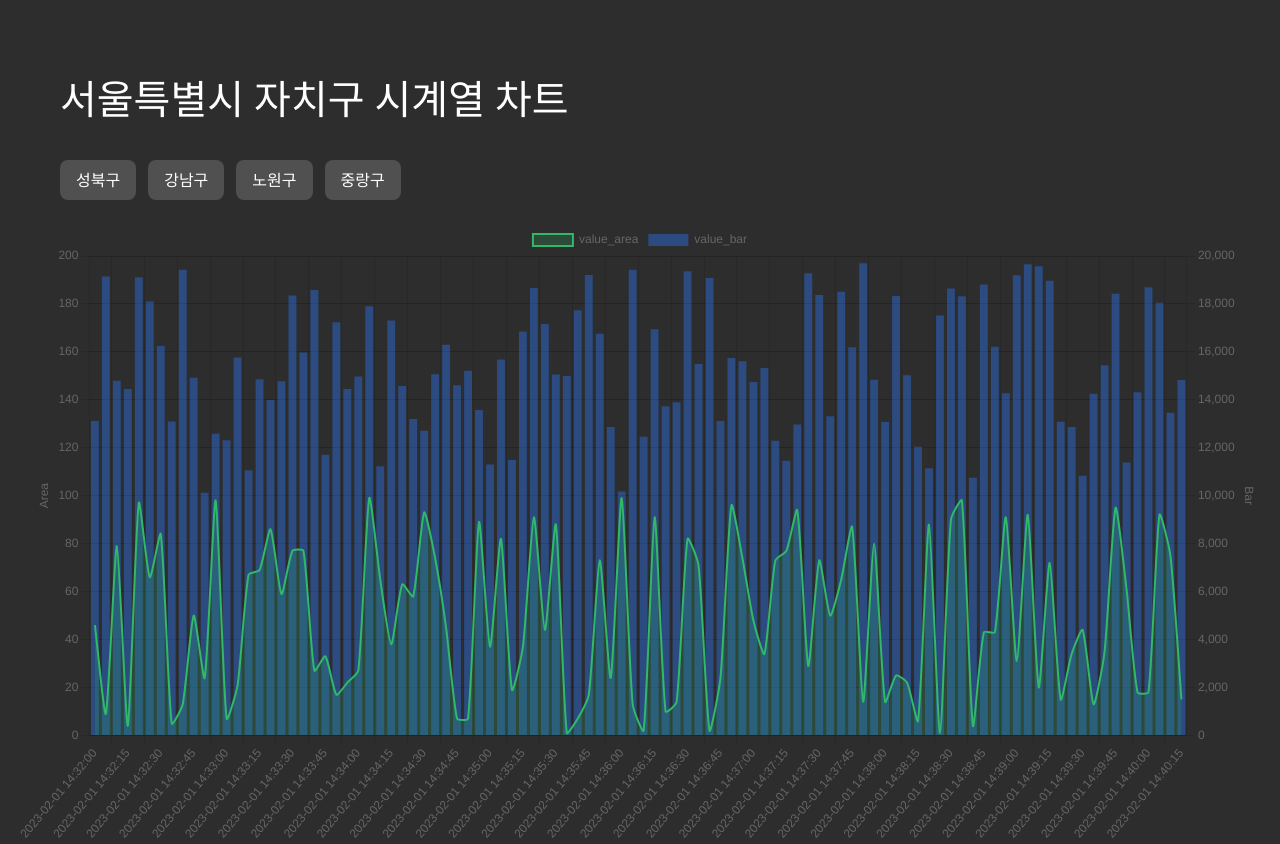
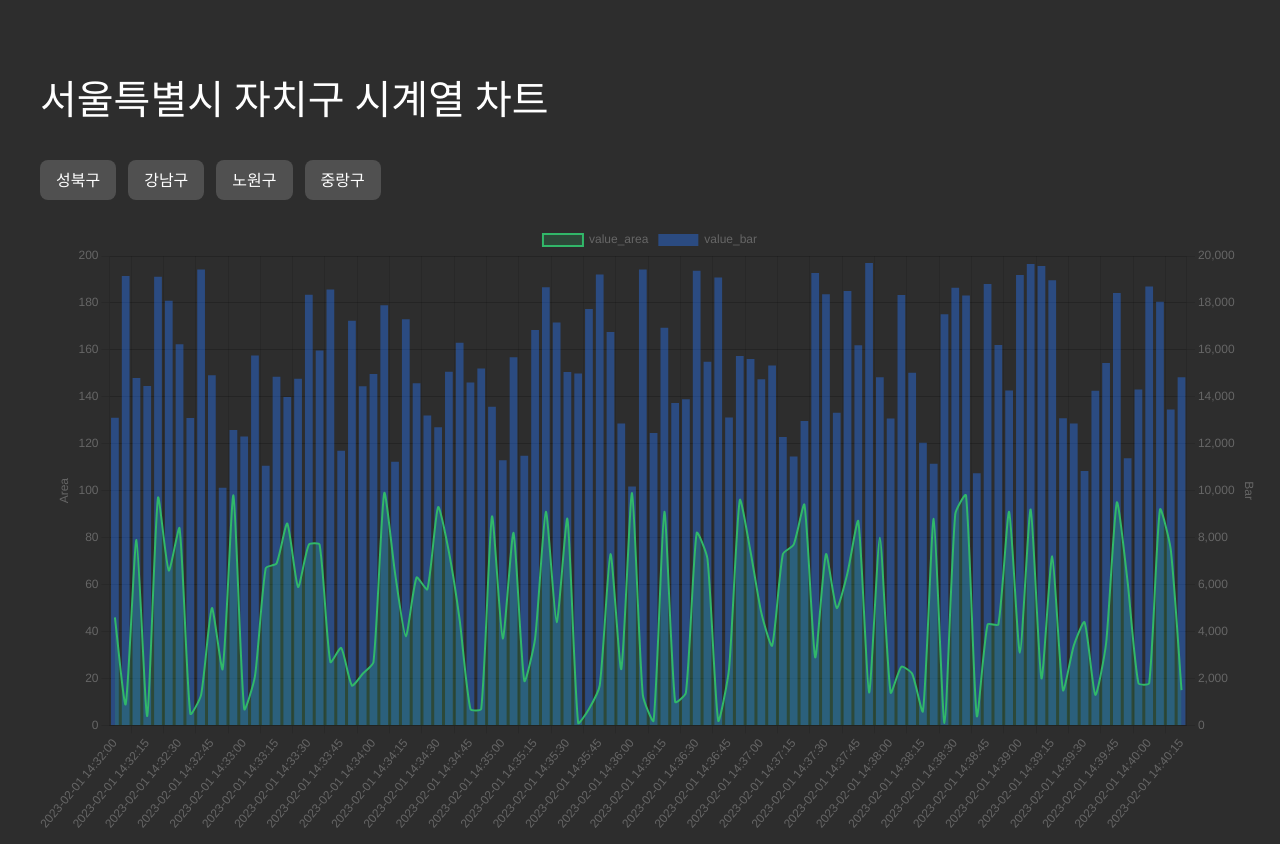
Before and after one commit to devseop/po-fe-12th-w4, a React (Vite) app: page / in a window 1280 px wide. Built offline with nearby package versions, Linux system fonts and the light colour scheme; a web font is replaced by a local one.

Commit message:
STYLE: 시맨틱 태그 적용

```diff
--- a/src/App.tsx
+++ b/src/App.tsx
@@ -38,10 +38,10 @@ const App = () => {
   );
 };
 
-const Container = styled.div`
+const Container = styled.main`
   max-width: 1280px;
-  padding: 0 20px;
   margin: 80px auto 0;
+  padding-right: 20px;
 `;
 
 export default App;
--- a/src/components/FilterButtons.tsx
+++ b/src/components/FilterButtons.tsx
@@ -28,7 +28,7 @@ export const FilterButtons = ({ uniqueIds }: { uniqueIds: string[] }) => {
   );
 };
 
-const Container = styled.div`
+const Container = styled.nav`
   display: flex;
   gap: 12px;
   justify-content: flex-start;
--- a/src/components/TimeSeriesChart.tsx
+++ b/src/components/TimeSeriesChart.tsx
@@ -1,4 +1,5 @@
 import { forwardRef } from 'react';
+import styled from '@emotion/styled';
 import { ChartData, ChartOptions } from 'chart.js';
 import { Chart } from 'react-chartjs-2';
 import { ITimeSeriesData } from '../types/types';
@@ -14,8 +15,16 @@ interface ITimeSeriesChart {
 // eslint-disable-next-line @typescript-eslint/no-explicit-any
 export const TimeSeriesChart = forwardRef<any, ITimeSeriesChart>(
   ({ chartData, chartOptions, onClick }, ref) => {
-    return <Chart type='bar' data={chartData} options={chartOptions} onClick={onClick} ref={ref} />;
+    return (
+      <Figure>
+        <Chart type='bar' data={chartData} options={chartOptions} onClick={onClick} ref={ref} />
+      </Figure>
+    );
   },
 );
 
 TimeSeriesChart.displayName = 'TimeSeriesChart';
+
+const Figure = styled.figure`
+  margin-left: 40px;
+`;
```
